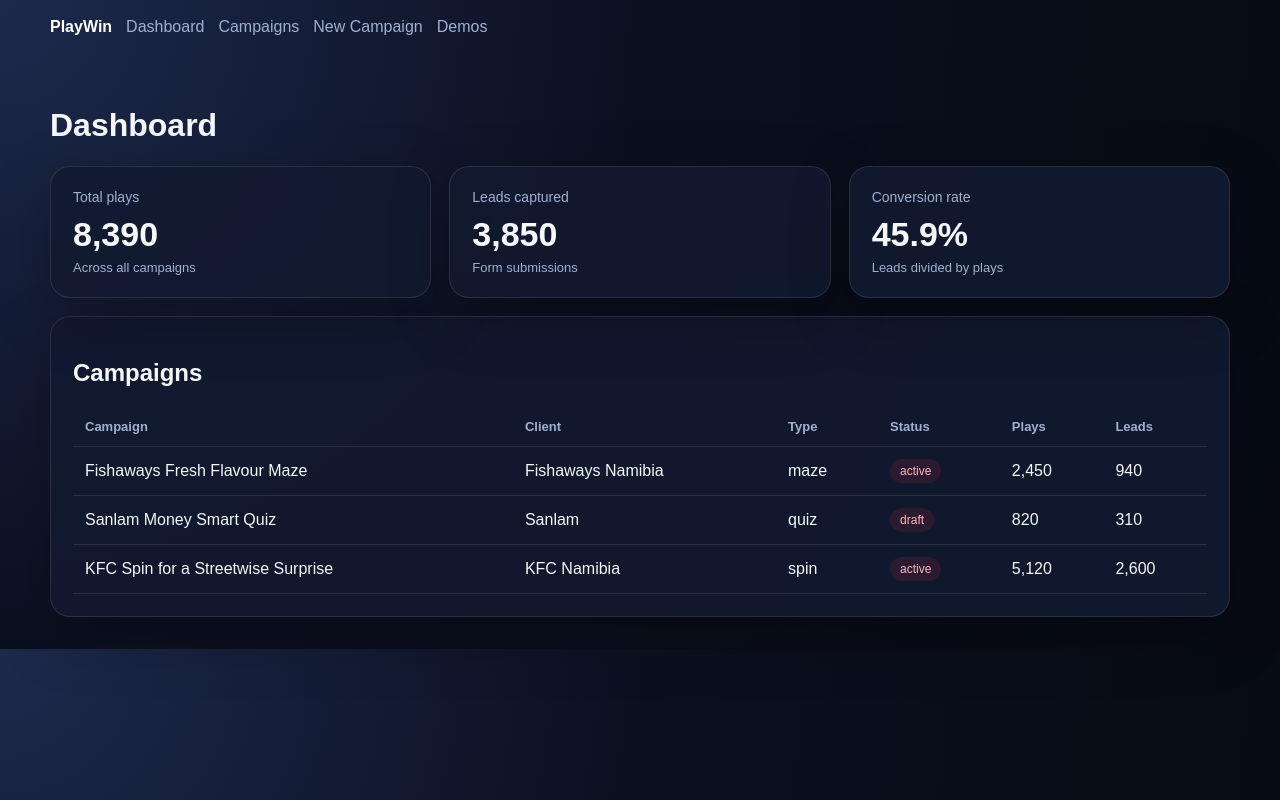
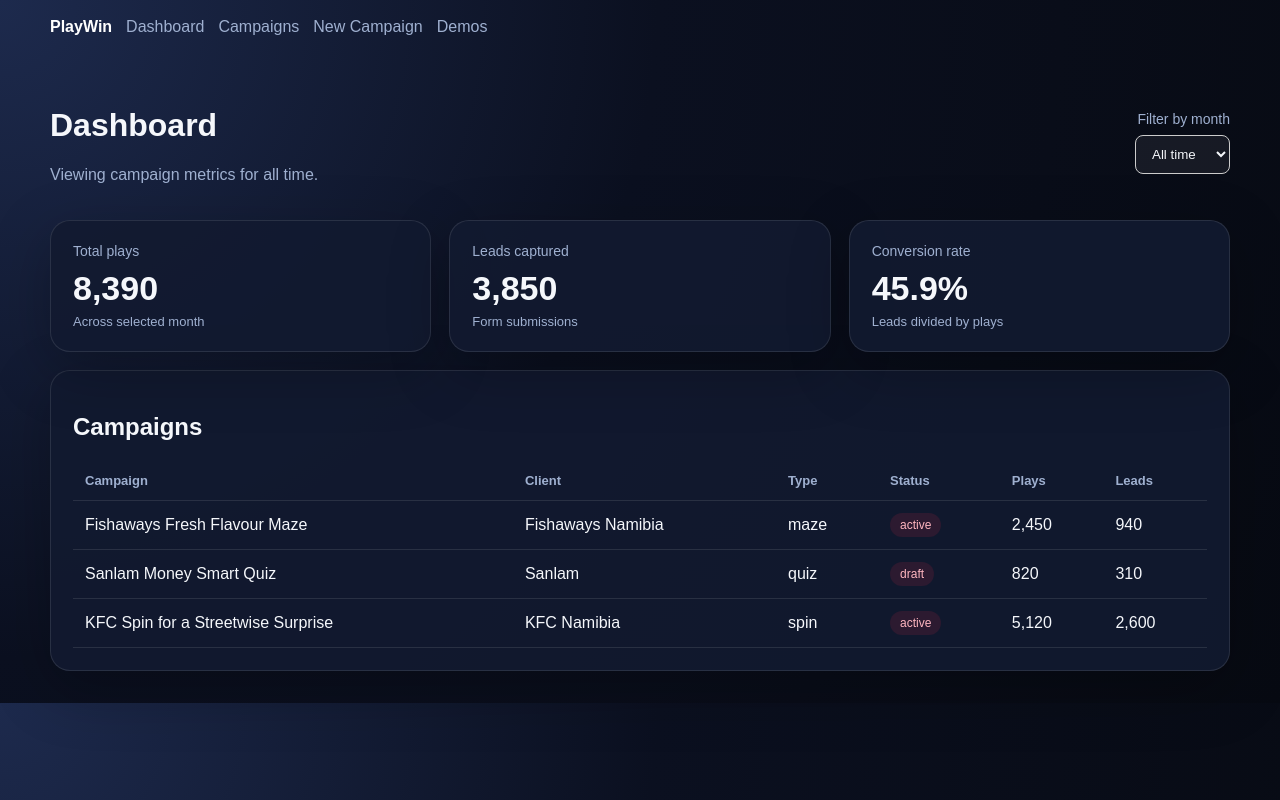
Before and after one commit to modamouth/playwin, a Next.js app: page /dashboard in a window 1280 px wide. Built offline with nearby package versions, Linux system fonts and the light colour scheme.

Commit message:
Add month filter for dashboard campaign stats

```diff
--- a/app/dashboard/page.tsx
+++ b/app/dashboard/page.tsx
@@ -1,21 +1,69 @@
+"use client";
+
+import { useMemo, useState } from "react";
 import { Nav } from "@/components/Nav";
 import { MetricCard } from "@/components/MetricCard";
 import { campaigns } from "@/lib/mockData";
 import Link from "next/link";
 
+const monthOptions = ["all", "2026-03", "2026-04", "2026-05"];
+
 export default function DashboardPage() {
-  const plays = campaigns.reduce((sum, c) => sum + c.plays, 0);
-  const leads = campaigns.reduce((sum, c) => sum + c.leads, 0);
-  const conversion = ((leads / plays) * 100).toFixed(1) + "%";
+  const [selectedMonth, setSelectedMonth] = useState("all");
+
+  const filteredCampaigns = useMemo(() => {
+    if (selectedMonth === "all") {
+      return campaigns.map((campaign) => ({
+        ...campaign,
+        monthPlays: campaign.plays,
+        monthLeads: campaign.leads,
+      }));
+    }
+
+    return campaigns.map((campaign) => {
+      const monthData = campaign.monthlyStats?.find((item) => item.month === selectedMonth);
+      return {
+        ...campaign,
+        monthPlays: monthData?.plays ?? 0,
+        monthLeads: monthData?.leads ?? 0,
+      };
+    });
+  }, [selectedMonth]);
+
+  const totalPlays = filteredCampaigns.reduce((sum, campaign) => sum + (campaign.monthPlays ?? 0), 0);
+  const totalLeads = filteredCampaigns.reduce((sum, campaign) => sum + (campaign.monthLeads ?? 0), 0);
+  const conversion = totalPlays > 0 ? ((totalLeads / totalPlays) * 100).toFixed(1) + "%" : "0.0%";
 
   return (
     <>
       <Nav />
       <main className="container" style={{ padding: "32px 0" }}>
-        <h1>Dashboard</h1>
-        <div className="grid grid-3">
-          <MetricCard title="Total plays" value={plays.toLocaleString()} hint="Across all campaigns" />
-          <MetricCard title="Leads captured" value={leads.toLocaleString()} hint="Form submissions" />
+        <div style={{ display: "flex", justifyContent: "space-between", alignItems: "center", gap: 12 }}>
+          <div>
+            <h1>Dashboard</h1>
+            <p style={{ color: "var(--muted)", marginTop: 6 }}>
+              Viewing campaign metrics for {selectedMonth === "all" ? "all time" : selectedMonth}.
+            </p>
+          </div>
+          <label style={{ display: "flex", flexDirection: "column", gap: 8, textAlign: "right" }}>
+            Filter by month
+            <select
+              value={selectedMonth}
+              onChange={(event) => setSelectedMonth(event.target.value)}
+              style={{ padding: "10px 12px", borderRadius: 8, border: "1px solid #ccc" }}
+            >
+              {monthOptions.map((month) => (
+                <option key={month} value={month}>
+                  {month === "all" ? "All time" : month}
+                </option>
+              ))}
+            </select>
+          </label>
+        </div>
+
+        <div className="grid grid-3" style={{ marginTop: 20 }}>
+          <MetricCard title="Total plays" value={totalPlays.toLocaleString()} hint="Across selected month" />
+          <MetricCard title="Leads captured" value={totalLeads.toLocaleString()} hint="Form submissions" />
           <MetricCard title="Conversion rate" value={conversion} hint="Leads divided by plays" />
         </div>
 
@@ -33,14 +81,14 @@
               </tr>
             </thead>
             <tbody>
-              {campaigns.map((c) => (
+              {filteredCampaigns.map((c) => (
                 <tr key={c.id}>
                   <td><Link href={`/campaigns/${c.id}`}>{c.name}</Link></td>
                   <td>{c.client}</td>
                   <td>{c.type}</td>
                   <td><span className="badge">{c.status}</span></td>
-                  <td>{c.plays.toLocaleString()}</td>
-                  <td>{c.leads.toLocaleString()}</td>
+                  <td>{(c.monthPlays ?? 0).toLocaleString()}</td>
+                  <td>{(c.monthLeads ?? 0).toLocaleString()}</td>
                 </tr>
               ))}
             </tbody>
--- a/lib/mockData.ts
+++ b/lib/mockData.ts
@@ -8,7 +8,12 @@
     plays: 2450,
     leads: 940,
     completions: 1380,
-    vouchers: 250
+    vouchers: 250,
+    monthlyStats: [
+      { month: "2026-03", plays: 1350, leads: 520, completions: 890, vouchers: 120 },
+      { month: "2026-04", plays: 1800, leads: 670, completions: 980, vouchers: 170 },
+      { month: "2026-05", plays: 2450, leads: 940, completions: 1380, vouchers: 250 }
+    ]
   },
   {
     id: "sanlam-quiz-2026",
@@ -19,7 +24,12 @@
     plays: 820,
     leads: 310,
     completions: 470,
-    vouchers: 0
+    vouchers: 0,
+    monthlyStats: [
+      { month: "2026-03", plays: 420, leads: 150, completions: 210, vouchers: 0 },
+      { month: "2026-04", plays: 620, leads: 225, completions: 340, vouchers: 0 },
+      { month: "2026-05", plays: 820, leads: 310, completions: 470, vouchers: 0 }
+    ]
   },
   {
     id: "kfc-spin-2026",
@@ -30,7 +40,12 @@
     plays: 5120,
     leads: 2600,
     completions: 4010,
-    vouchers: 780
+    vouchers: 780,
+    monthlyStats: [
+      { month: "2026-03", plays: 3200, leads: 1650, completions: 2350, vouchers: 460 },
+      { month: "2026-04", plays: 4200, leads: 2180, completions: 3160, vouchers: 620 },
+      { month: "2026-05", plays: 5120, leads: 2600, completions: 4010, vouchers: 780 }
+    ]
   }
 ];
 
```
